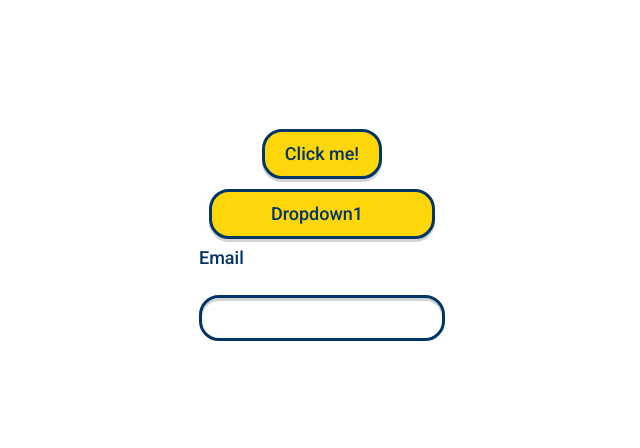
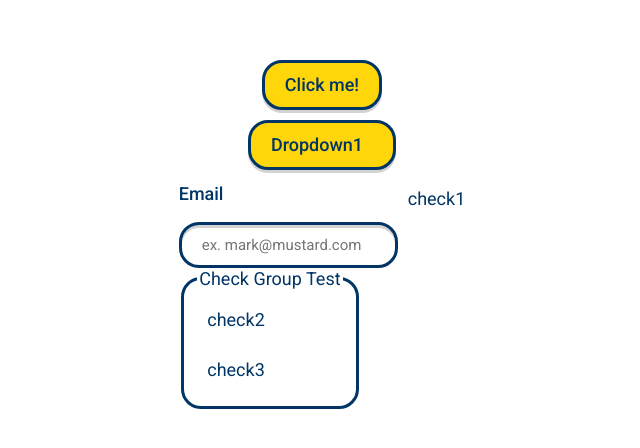
Before and after one commit to Colonel3mustard/mustard-component-framework, a Vue app: page / in a window 1280 px wide. Shown: the part 168-616 px from the top of the page, without its empty margins (318-958 px from the left). Built offline with nearby package versions, Linux system fonts and the light colour scheme; the HTML template or start-up script is replaced by a standard one.

Commit message:
added checkbox and group

```diff
--- a/src/App.vue
+++ b/src/App.vue
@@ -2,17 +2,28 @@
   <div>
     <MustardBtn @click="btnClick()" :loading="loading"> {{ testButton }}</MustardBtn>
     <MustardDdn :items="items" :title="title"></MustardDdn>
-    <MustardInput :label="label" type="email"></MustardInput>
+    <MustardInput :label="label" :placeholder="placeholder" :type="type"></MustardInput>
+    <MustardCheck>{{ 'check1' }}</MustardCheck>
+    <MustardCheckGroup :labels="['check2', 'check3']" title="Check Group Test"></MustardCheckGroup>
   </div>
 </template>
 
 <script setup lang="ts">
 import { ref } from 'vue';
 import MustardBtn from './components/MustardBtn.vue';
+import MustardCheck from './components/MustardCheck.vue';
+import MustardCheckGroup from './components/MustardCheckGroup.vue';
 import MustardDdn from './components/MustardDdn.vue';
 import MustardInput from './components/MustardInput.vue';
+
+// Button Section
 const testButton = 'Click me!';
 const loading = ref(false);
+function btnClick() {
+  loading.value = !loading.value;
+}
+
+// Dropdown Section
 const items = [
   { name: 'Home', link: '' },
   { name: 'About', link: '' },
@@ -20,11 +31,11 @@ const items = [
   { name: 'Contact', link: '' },
 ];
 const title = 'Dropdown1';
+
+// Input Section
 const label = 'Email';
-
-function btnClick() {
-  loading.value = !loading.value;
-}
+const placeholder = 'ex. mark@mustard.com';
+const type = 'email';
 </script>
 
 <style scoped></style>
--- /dev/null
+++ b/src/components/MustardCheck.vue
@@ -0,0 +1,55 @@
+<template>
+  <div class="container">
+    <input type="checkbox" :id="label" :name="label" />
+    <i v-show="checked" class="fa-solid fa-square-check" @click="checkClick()"></i>
+    <i v-show="!checked" class="fa-regular fa-square" @click="checkClick()"></i>
+    <label :for="label" @click="checkClick()"><slot></slot></label>
+  </div>
+</template>
+
+<script setup lang="ts">
+import { ref } from 'vue';
+
+interface Props {
+  label?: string;
+}
+defineProps<Props>();
+
+const checked = ref(false);
+
+function checkClick() {
+  checked.value = !checked.value;
+}
+</script>
+
+<style scoped>
+.container {
+  position: relative;
+  font-family: 'Roboto', sans-serif;
+  font-weight: 300;
+  font-size: 18px;
+  line-height: 1.25;
+  height: 50px;
+  transition: all 200ms linear;
+  width: fit-content;
+  display: inline-flex;
+  align-items: center;
+  justify-content: center;
+  text-align: center;
+  color: #003566;
+  cursor: pointer;
+}
+
+.container label {
+  cursor: pointer;
+  margin-left: 10px;
+}
+
+.container input {
+  position: absolute;
+  opacity: 0;
+  cursor: pointer;
+  height: 0;
+  width: 0;
+}
+</style>
--- /dev/null
+++ b/src/components/MustardCheckGroup.vue
@@ -0,0 +1,38 @@
+<template>
+  <fieldset class="checkGroup">
+    <legend>{{ title }}</legend>
+    <div class="checkContainer">
+      <MustardCheck v-for="(label, index) in labels" :key="index">{{ label }}</MustardCheck>
+    </div>
+  </fieldset>
+</template>
+
+<script setup lang="ts">
+import MustardCheck from './MustardCheck.vue';
+interface Props {
+  title?: string;
+  labels?: string[];
+}
+defineProps<Props>();
+</script>
+
+<style scoped>
+.checkGroup {
+  border: 3px solid #003566;
+  border-radius: 20px;
+  font-family: 'Roboto', sans-serif;
+  font-weight: 300;
+  font-size: 18px;
+  height: fit-content;
+  transition: all 200ms linear;
+  width: fit-content;
+  color: #003566;
+  cursor: pointer;
+}
+
+.checkContainer {
+  display: flex;
+  flex-direction: column;
+  align-items: start;
+}
+</style>
--- a/src/components/MustardDdn.vue
+++ b/src/components/MustardDdn.vue
@@ -49,7 +49,7 @@ defineProps<Props>();
   height: 44px;
   transition: all 200ms linear;
   border-radius: 20px;
-  width: 220px;
+  width: fit-content;
   display: inline-flex;
   align-items: center;
   justify-content: center;
@@ -58,6 +58,8 @@ defineProps<Props>();
   cursor: pointer;
   color: #003566;
   box-shadow: 0px 3px 0px lightgray;
+  padding-left: 20px;
+  padding-right: 20px;
 }
 .secCenter .forDropdown {
   background-color: #003566;
--- a/src/components/MustardInput.vue
+++ b/src/components/MustardInput.vue
@@ -1,18 +1,19 @@
 <template>
   <div class="formInput">
-    <label for="input" class="label">{{ label }}</label
+    <label v-if="label" for="input" class="label">{{ label }}</label
     ><br />
     <div class="inputBorder">
       <i :class="getInputIcon()"></i>
-      <input :type="type" id="input" />
+      <input :type="type" :placeholder="placeholder" id="input" />
     </div>
   </div>
 </template>
 
 <script setup lang="ts">
 interface Props {
-  label: string;
+  label?: string;
   type?: string;
+  placeholder?: string;
 }
 
 const props = defineProps<Props>();
@@ -57,7 +58,7 @@ function getInputIcon(): string {
   height: 40px;
   transition: all 200ms linear;
   border-radius: 20px;
-  width: 220px;
+  width: fit-content;
   display: inline-flex;
   align-items: left;
   justify-content: left;
--- a/src/style.css
+++ b/src/style.css
@@ -1,18 +1,3 @@
-@import url('https://fonts.googleapis.com/css2?family=Lato:ital,wght@0,100;0,300;0,400;0,700;0,900;1,100;1,300;1,400;1,700;1,900&display=swap');
-:root {
-  font-family: 'Lato', sans-serif;
-  line-height: 1.5;
-  font-weight: 400;
-
-  color: black;
-  background-color: white;
-
-  font-synthesis: none;
-  text-rendering: optimizeLegibility;
-  -webkit-font-smoothing: antialiased;
-  -moz-osx-font-smoothing: grayscale;
-}
-
 body {
   margin: 0;
   display: flex;
--- a/tsconfig.json
+++ b/tsconfig.json
@@ -23,6 +23,6 @@
     "noFallthroughCasesInSwitch": true
   },
   "include": ["src/**/*.ts", "src/**/*.tsx", "src/**/*.vue"],
-  "exclude": ["src/App.vue", "src/main.ts"],
+  // "exclude": ["src/App.vue", "src/main.ts"],
   "references": [{ "path": "./tsconfig.node.json" }]
 }
```
